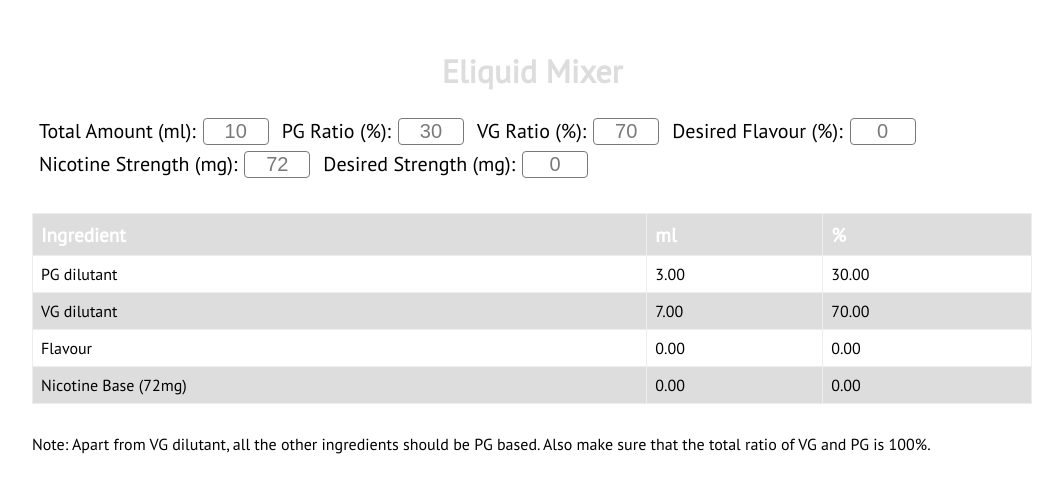
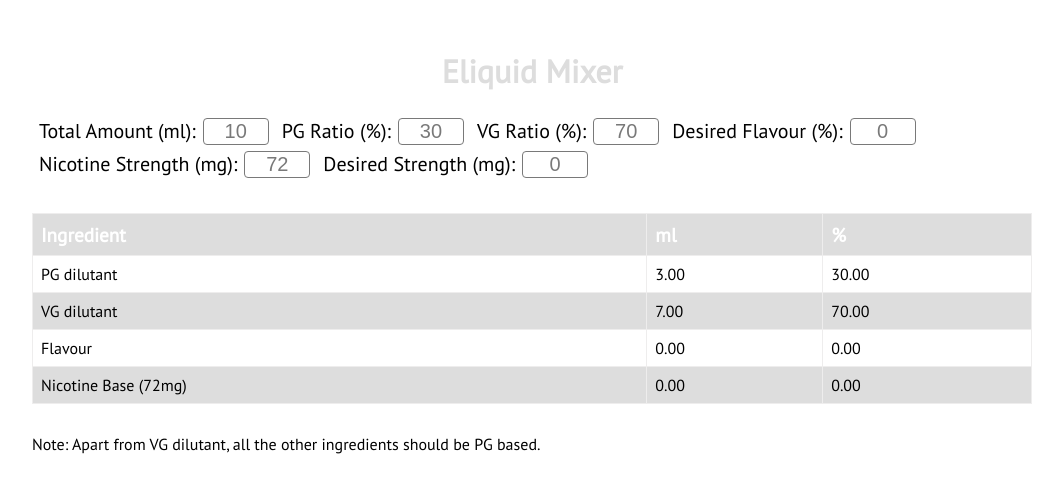
Before and after one commit to harry79ph/react-js-eliquid-mixer, a React (Create React App) app: page / in a window 1280 px wide. Shown: the top 492 px of the page, without its empty margins (108-1171 px from the left). Built offline with nearby package versions, Linux system fonts and the light colour scheme; the HTML template or start-up script is replaced by a standard one.

Commit message:
Update App.js

```diff
--- a/src/App.js
+++ b/src/App.js
@@ -2,7 +2,9 @@ import React from 'react';
 import Details from './Details';
 
 class App extends React.Component {
-  state = { amount: 10, pg: 30, vg: 70, flav: 0, nicBase: 72, nic: 0 };
+  state = { amount: 10, pg: 30, vg: 70, flav: 0, nicBase: 72, nic: 0, };
+  warning = '';
+
   get ing() {
     let nic_ml, flav_ml, pg_ml, vg_ml;
     if (this.state.amount > 0 && this.state.pg >= 0 && this.state.vg >= 0 && this.state.flav >= 0 && this.state.nicBase >= 0 && this.state.nic >= 0) {
@@ -12,8 +14,15 @@ class App extends React.Component {
         nic_ml = 0;
       }
       flav_ml = (this.state.flav / 100) * this.state.amount;
-      pg_ml = ((this.state.pg - this.state.flav) / 100) * this.state.amount - nic_ml;
-      vg_ml = (this.state.vg / 100) * this.state.amount;
+      if (parseInt(this.state.pg) + parseInt(this.state.vg) !== 100) {
+        pg_ml = 0;
+        vg_ml = 0;
+        this.warning = 'Please make sure that the total ratio of VG and PG is 100%.';
+      } else {
+        pg_ml = ((this.state.pg - this.state.flav) / 100) * this.state.amount - nic_ml;
+        vg_ml = (this.state.vg / 100) * this.state.amount;
+        this.warning = '';
+      }
       return { pg_ml, vg_ml, flav_ml, nic_ml };
     } else {
       nic_ml = 0;
@@ -22,8 +31,8 @@ class App extends React.Component {
       vg_ml = 0;
       return { pg_ml, vg_ml, flav_ml, nic_ml };
     }
+  }
 
-  }
   render() {
     const ings = [
       { desc: 'Total Amount (ml):', id: 'des-amount', value: this.state.amount,
@@ -81,12 +90,13 @@ class App extends React.Component {
               <Details
                 ingredient={"Nicotine Base (" + this.state.nicBase + "mg)"}
                 ml={this.ing.nic_ml.toFixed(2)}
-                percentage={((this.ing.nic_ml / this.state.amount) * 100).toFixed(2)}
+                percentage={parseFloat((this.ing.nic_ml / this.state.amount) * 100).toFixed(2)}
               />
             </tbody>
           </table>
         </div>
-        <p>Note: Apart from VG dilutant, all the other ingredients should be PG based. Also make sure that the total ratio of VG and PG is 100%.</p>
+        <p style={{ fontWeight: "bold" }}>{this.warning}</p>
+        <p>Note: Apart from VG dilutant, all the other ingredients should be PG based.</p>
       </div>
     );
   }
```
